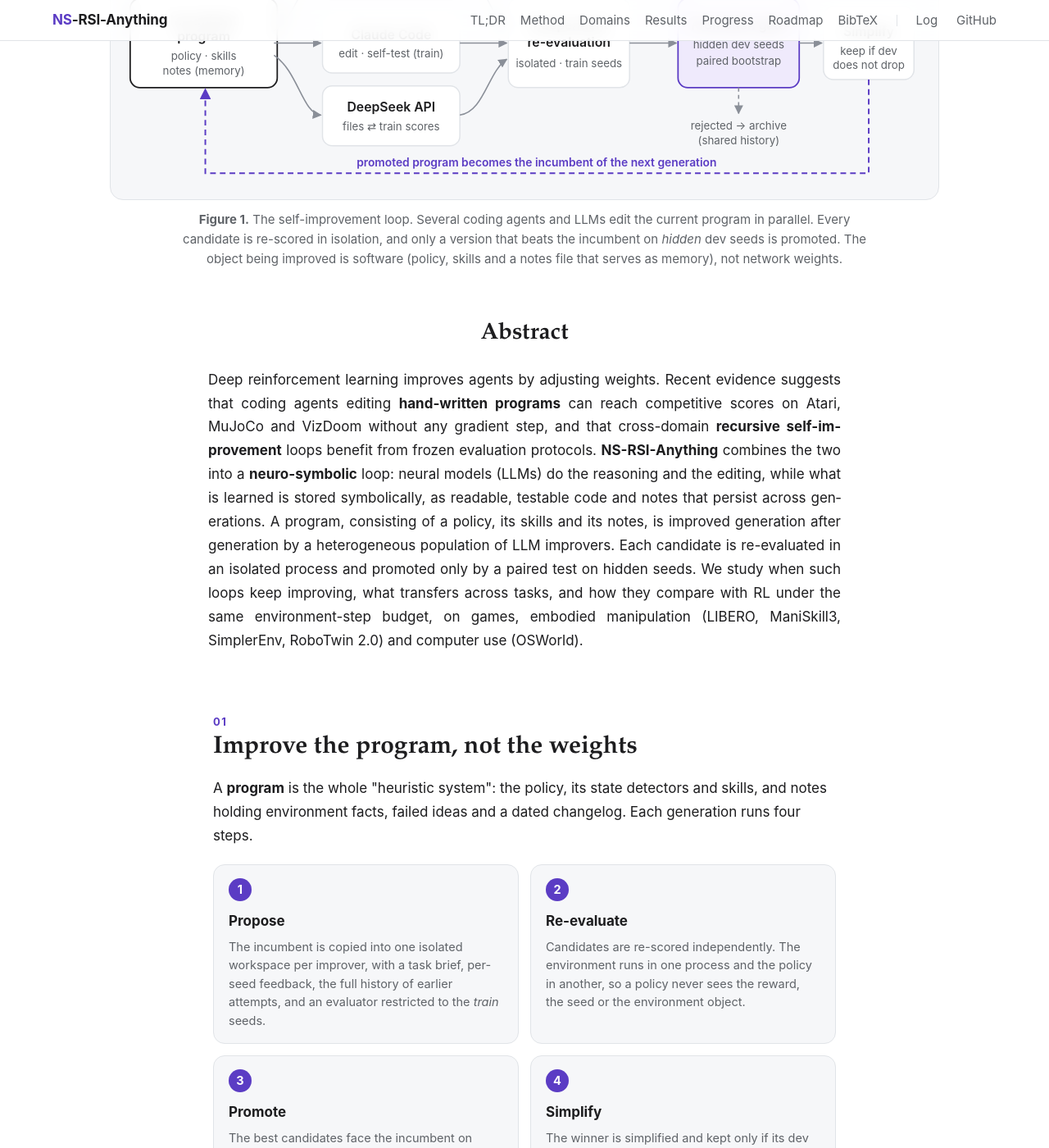
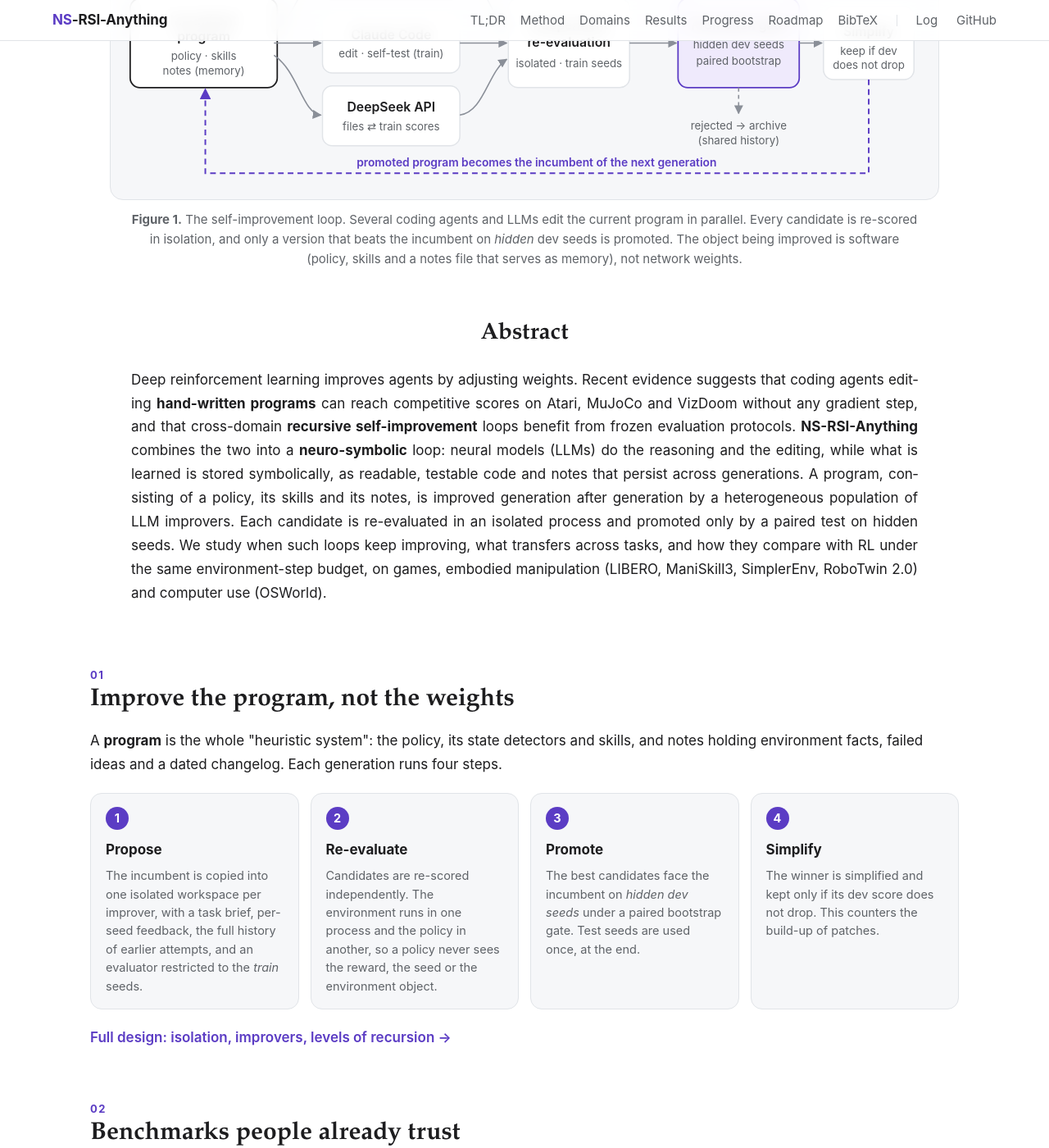
Before and after one commit to SMU-DIGA/drsi-anything-programme, a Jekyll site: the page built from index.html, in a window 1280 px wide and 1400 px high, scrolled down 1194 px. Shown: the whole window at 82% size. Built offline with Jekyll 4.4.1, drawn with Linux system fonts in a browser that asks for light colours.

Commit message:
Widen content to match the figure and TL;DR width; 4-up step cards
Co-Authored-By: Claude Opus 5.5 <noreply@anthropic.com>
Claude-Session: https://claude.ai/code/session_01C5NxkCLYQEaqT1wrYpLtVi

```diff
--- a/assets/style.css
+++ b/assets/style.css
@@ -74,7 +74,7 @@ pre code { background: none; padding: 0; font-size: inherit; }
 .teaser { max-width: 1060px; margin: 40px auto 0; padding: 0 24px; }
 .teaser-svg { width: 100%; height: auto; display: block; background: var(--panel); border: 1px solid var(--border); border-radius: 16px; padding: 18px 12px 8px; }
 .teaser figcaption, .table-figure figcaption { font-size: 15px; color: var(--muted); margin-top: 12px; line-height: 1.6; }
-.teaser figcaption { max-width: 860px; margin-left: auto; margin-right: auto; text-align: center; }
+.teaser figcaption { max-width: 960px; margin-left: auto; margin-right: auto; text-align: center; }
 .svg-box { fill: var(--bg); stroke: var(--border); stroke-width: 1.5; }
 .svg-strong { stroke: var(--fg); stroke-width: 1.8; }
 .svg-accent { fill: var(--accent-soft); stroke: var(--accent); stroke-width: 1.8; }
@@ -99,13 +99,13 @@ pre code { background: none; padding: 0; font-size: inherit; }
 .card-label { margin: 0; font-size: 14.5px; line-height: 1.5; color: var(--muted); }
 
 /* page hero for articles and posts */
-.page-hero { max-width: 900px; margin: 0 auto; padding: 60px 24px 8px; text-align: center; }
+.page-hero { max-width: 1108px; margin: 0 auto; padding: 60px 24px 8px; text-align: center; }
 .page-hero h1 { font-family: var(--serif); font-size: clamp(34px, 5vw, 50px); line-height: 1.12; letter-spacing: -0.015em; margin: 0 0 14px; }
-.page-hero .subtitle { font-size: 19px; color: var(--muted); margin: 0 auto; max-width: 760px; }
+.page-hero .subtitle { font-size: 19px; color: var(--muted); margin: 0 auto; max-width: 900px; }
 .page-hero .tags { margin-top: 14px; }
 
 /* article layout: single centered column */
-.article-layout { max-width: 808px; margin: 0 auto; padding: 24px 24px 0; }
+.article-layout { max-width: 1108px; margin: 0 auto; padding: 24px 24px 0; }
 
 .article-body { min-width: 0; }
 .article-body > h1:first-child { display: none; } /* the page hero already shows the title */
@@ -181,13 +181,15 @@ table.roadmap td:first-child { width: 90px; }
 .stat-num .arrow { color: var(--faint); font-weight: 400; }
 .stat-label { margin: 8px 0 2px; font-weight: 650; font-size: 15px; }
 .stat-sub { margin: 0; font-size: 13.5px; color: var(--muted); }
-.abstract { max-width: 820px; margin: 56px auto 0; padding: 0 24px; text-align: center; }
+.abstract { max-width: 1008px; margin: 56px auto 0; padding: 0 24px; text-align: center; }
 .abstract-title { font-family: var(--serif); font-size: 28px; margin: 0 0 12px; }
 .abstract p { text-align: justify; hyphens: auto; font-size: 17px; }
 
 .article-body h2[data-num]::before { content: attr(data-num); display: block; font-family: var(--sans); font-size: 13px; font-weight: 700; letter-spacing: 0.12em; color: var(--accent); margin-bottom: 4px; min-width: 0; }
 
-.step-grid { display: grid; grid-template-columns: repeat(auto-fit, minmax(300px, 1fr)); gap: 14px; margin: 20px 0; }
+.step-grid { display: grid; grid-template-columns: repeat(4, minmax(0, 1fr)); gap: 14px; margin: 20px 0; }
+@media (max-width: 1000px) { .step-grid { grid-template-columns: repeat(2, minmax(0, 1fr)); } }
+@media (max-width: 560px) { .step-grid { grid-template-columns: 1fr; } }
 .step { background: var(--panel); border: 1px solid var(--border); border-radius: 14px; padding: 16px 18px; }
 .step-num { margin: 0; width: 28px; height: 28px; border-radius: 50%; background: var(--accent); color: #fff; font-weight: 700; font-size: 14px; display: grid; place-items: center; }
 .step h4 { margin: 10px 0 6px; font-size: 17px; }
```
